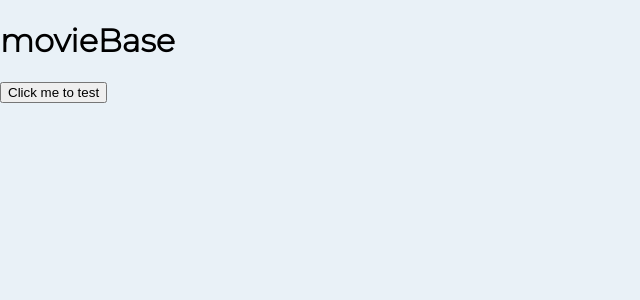
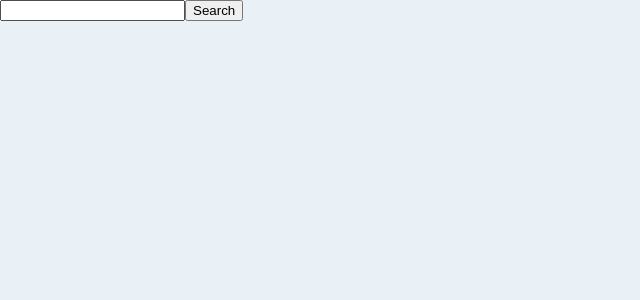
Before and after one commit to AntGNgo/movie-base, a React (Create React App) app: page / in a window 1280 px wide. Shown: the top 300 px of the page, without its empty margins (0-640 px from the left). Built offline with nearby package versions, Linux system fonts and the light colour scheme.

Commit message:
Search function added

```diff
--- a/src/App.js
+++ b/src/App.js
@@ -1,12 +1,14 @@
 import React, { useState, useEffect } from 'react'
 import axios from 'axios'
+import Nav from './components/Nav'
+import MovieCard from './components/MovieCard'
 
 const App = () => {
     const [searchResults, setSearchResults] = useState([])
 
-    const runSearch = (keyword) => {
+    const runSearch = (search) => {
         const baseURL = 'http://image.tmdb.org/t/p/original'
-        let query = keyword.split(' ').join('+')
+        let query = search.split(' ').join('+')
         axios.get('https://api.themoviedb.org/3/search/movie?api_key=0017e637b5175be645272456f9607e35&language=en-US&query=' + query)
           .then(response => {
 
@@ -23,9 +25,7 @@ const App = () => {
     const movies = searchResults.map((movie) => {
         return (
             <div>
-                {movie.poster.includes('null') ? <h1>Here</h1> : <img src={movie.poster} alt=""/>}
-                <h1>{movie.title}</h1>
-                <p>{movie.year}</p>
+                <MovieCard movie={movie} />
             </div>
 
         )
@@ -34,8 +34,7 @@ const App = () => {
 
     return (
         <div>
-            <h1>movieBase</h1>
-            <button onClick={() => runSearch('ponyo')}>Click me to test</button>
+            <Nav runSearch={runSearch} />
             {movies}
         </div>
     )
--- a/src/components/MovieCard.js
+++ b/src/components/MovieCard.js
@@ -4,16 +4,12 @@ import '../styles/moviecard.css'
 
 
 
-const MovieCard = ({ posterData, movie, backButton }) => {
+const MovieCard = ({ movie }) => {
     return (
-            <div className="movie-card">
-                <div className='movie-details'>
-                    <button onClick={backButton}>Back</button>
-                    <h1>{movie.title}</h1>
-                    <h2>{movie.release_date.slice(0, 4)}</h2>
-                    <h3>{movie.overview}</h3>
-                </div>
-                <img src={posterData} alt={movie.title} />
+            <div>
+                {movie.poster.includes('null') ? <h1>Here</h1> : <img src={movie.poster} alt=""/>}
+                <h1>{movie.title}</h1>
+                <p>{movie.year}</p>
             </div>
     )
 }
--- a/src/components/Nav.js
+++ b/src/components/Nav.js
@@ -1,41 +1,26 @@
-import React, { Component } from 'react'
-import '../styles/Nav.css'
+import React, { useState } from 'react'
 import logo from '../assets/logo.png'
 
+const Nav = ({ runSearch }) => {
+    const [search, setSearch] = useState('')
 
-class Nav extends Component {
-    constructor() {
-        super()
-        this.state = {
-            search: ''
-        }
+    const onChange = (e) => {
+        setSearch(e.target.value)
     }
 
-    handleSubmit = (e) => {
-        e.preventDefault();
-        if(this.state.search !== ''){
-        this.props.getMovieData(this.state)
-        this.setState({
-            search: ''
-        })}
+    const onSubmit = (e) => {
+        e.preventDefault()
+        runSearch(search)
     }
 
-    handleChange = (e) => {
-        this.setState({
-            search: e.target.value
-        })
-    }
-    render() {
-        return (
-            <div className="nav">
-                <img src={logo} alt="" width="248px" height='75px'/>
-                <form onSubmit={this.handleSubmit}>
-                    <input type="text" placeholder='Search...' onChange={this.handleChange} value={this.state.search}/>
-                    <button>Search!</button>
-                </form>
-            </div>
-        )
-    }
+    return (
+        <div>
+            <form onSubmit={onSubmit}>
+                <input type="text" onChange={onChange} />
+                <button>Search</button>
+            </form>
+        </div>
+    )
 }
 
 export default Nav
```
